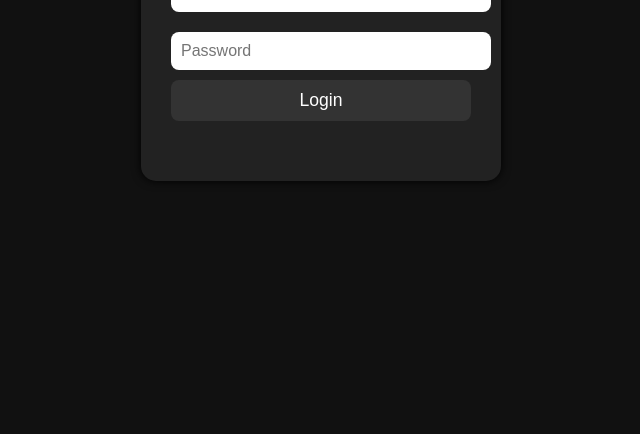
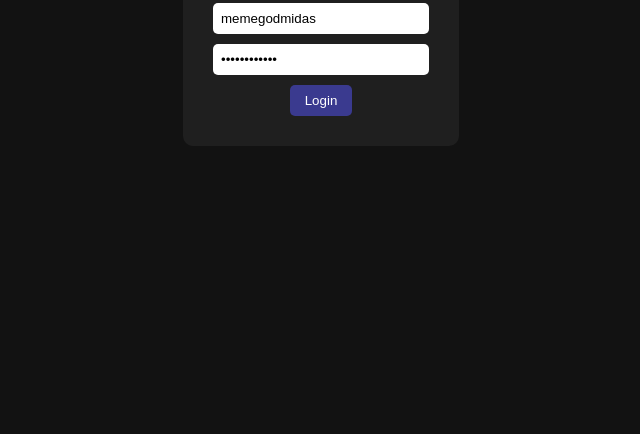
Before and after one commit to memegodmidaswastaken-lang/MEMECHAT, a plain HTML site: page index.html in a window 1280 px wide. Shown: the part 382-816 px from the top of the page, without its empty margins (319-959 px from the left). Drawn offline with Linux system fonts and the light colour scheme.

Commit message:
Update index.html

```diff
--- a/index.html
+++ b/index.html
@@ -4,86 +4,28 @@
   <meta charset="UTF-8">
   <title>MemeChat Login</title>
   <style>
-    body {
-      background: #111;
-      color: white;
-      font-family: Arial, sans-serif;
-      display: flex;
-      flex-direction: column;
-      align-items: center;
-      justify-content: center;
-      height: 100vh;
-      margin: 0;
-    }
-
-    h1 {
-      font-size: 2em;
-      margin-bottom: 20px;
-    }
-
-    .login-box {
-      background: #222;
-      padding: 30px;
-      border-radius: 15px;
-      box-shadow: 0 0 10px #000;
-      width: 300px;
-    }
-
-    input {
-      width: 100%;
-      padding: 10px;
-      margin: 10px 0;
-      border: none;
-      border-radius: 8px;
-      font-size: 1em;
-    }
-
-    button {
-      width: 100%;
-      padding: 10px;
-      background: #333;
-      border: none;
-      border-radius: 8px;
-      color: white;
-      font-size: 1.1em;
-      cursor: pointer;
-      transition: background 0.2s;
-    }
-
-    button:hover {
-      background: #555;
-    }
-
-    .error {
-      color: #ff5555;
-      margin-top: 10px;
-      height: 20px;
-      text-align: center;
-    }
+    body { display: flex; justify-content:center; align-items:center; height:100vh; background:#121212; color:white; font-family: Arial; }
+    #loginBox { background:#1f1f1f; padding:30px; border-radius:10px; text-align:center; }
+    input { display:block; margin:10px auto; padding:8px; width:200px; border-radius:5px; border:none; }
+    button { padding:8px 15px; border:none; border-radius:5px; background:#3a3a8f; color:white; cursor:pointer; }
+    button:hover { background:#5555ff; }
   </style>
 </head>
 <body>
-  <div class="login-box">
-    <h1>MemeChat Login</h1>
-    <input type="text" id="username" placeholder="Username">
-    <input type="password" id="password" placeholder="Password">
+  <div id="loginBox">
+    <h2>MemeChat Login</h2>
+    <input type="text" id="username" placeholder="Username" value="memegodmidas">
+    <input type="password" id="password" placeholder="Password" value="Godsatan1342">
     <button onclick="login()">Login</button>
-    <div class="error" id="error"></div>
   </div>
-
   <script>
+    const accounts = [{ username:"memegodmidas", password:"Godsatan1342" }];
     function login() {
-      const user = document.getElementById("username").value.trim();
-      const pass = document.getElementById("password").value.trim();
-      const errorBox = document.getElementById("error");
-
-      // Basic starter account
-      if (user === "memegodmidas" && pass === "Godsatan1342") {
-        localStorage.setItem("loggedUser", user);
-        window.location.href = "main.html";
-      } else {
-        errorBox.textContent = "Invalid username or password!";
-      }
+      const u = document.getElementById("username").value.trim();
+      const p = document.getElementById("password").value.trim();
+      const found = accounts.find(a=>a.username===u && a.password===p);
+      if(found){ localStorage.setItem("loggedUser", u); window.location.href="main.html"; }
+      else alert("Invalid username or password!");
     }
   </script>
 </body>
```
